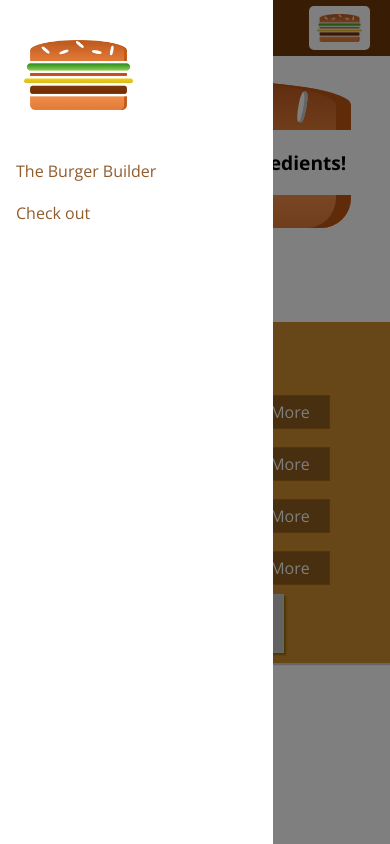
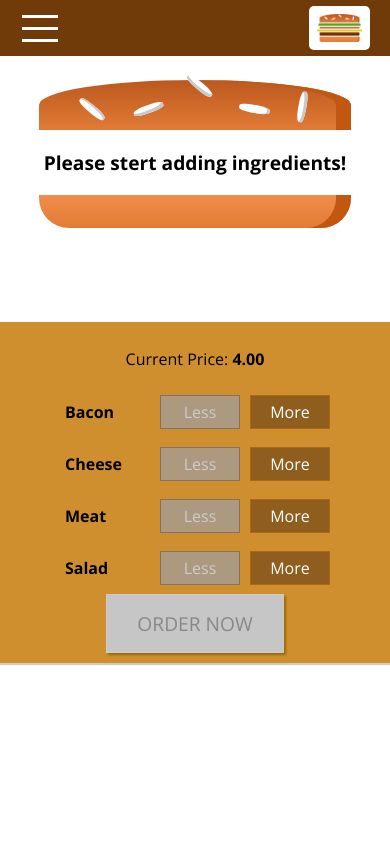
Before and after one commit to marciocleberbrazil/react-studies-the-burger-builder, a React app: page / in a window 390 px wide. Built offline with nearby package versions, Linux system fonts and the light colour scheme.

Commit message:
Adding a Hamburger Icon

```diff
--- a/src/components/Layout/Layout.js
+++ b/src/components/Layout/Layout.js
@@ -6,16 +6,22 @@
 
 class Layout extends Component {
     state = {
-        showSideDrawer: true
+        showSideDrawer: false
+    }
+
+    openSideDrawerHandler = () => {
+        this.setState({showSideDrawer: true});
     }
 
     sideDrawerClosedHandler = () => {
         this.setState({showSideDrawer: false});
     }
+
     render() {
         return (
             <Aux>
-                <Toolbar/>
+                <Toolbar
+                    openSideDrawer={this.openSideDrawerHandler}/>
                 <SideDrawer
                     open={this.state.showSideDrawer}
                     closed={this.sideDrawerClosedHandler} />
--- /dev/null
+++ b/src/components/Navigation/SideDrawer/DrawerToggle/DrawerToggle.css
@@ -0,0 +1,23 @@
+.DrawerToggle {
+    width: 40px;
+    height: 100%;
+    display: flex;
+    flex-flow: column;
+    justify-content: space-around;
+    align-items: center;
+    padding: 10px 0;
+    box-sizing: border-box;
+    cursor: pointer;
+}
+
+.DrawerToggle div {
+    width: 90%;
+    height: 3px;
+    background-color: white;
+}
+
+@media (min-width: 500px) {
+    .DrawerToggle {
+        display: none;
+    }
+}
--- /dev/null
+++ b/src/components/Navigation/SideDrawer/DrawerToggle/DrawerToggle.js
@@ -0,0 +1,13 @@
+import React from 'react';
+
+import classes from './DrawerToggle.css';
+
+const drawerToggle = props => (
+    <div className={classes.DrawerToggle} onClick={props.clicked}>
+        <div></div>
+        <div></div>
+        <div></div>
+    </div>
+);
+
+export default drawerToggle;
--- a/src/components/Navigation/Toolbar/Toolbar.js
+++ b/src/components/Navigation/Toolbar/Toolbar.js
@@ -3,11 +3,12 @@
 import classes from './Toolbar.css';
 import Logo from '../../Logo/Logo';
 import NavigationItems from '../NavigationItems/NavigationItems';
+import DrawerToggle from '../SideDrawer/DrawerToggle/DrawerToggle';
 
 
 const toolbar = props => (
     <header className={classes.Toolbar}>
-        <div>MENU</div>
+        <DrawerToggle clicked={props.openSideDrawer} />
 
         <div className={classes.Logo}>
             <Logo />
```
